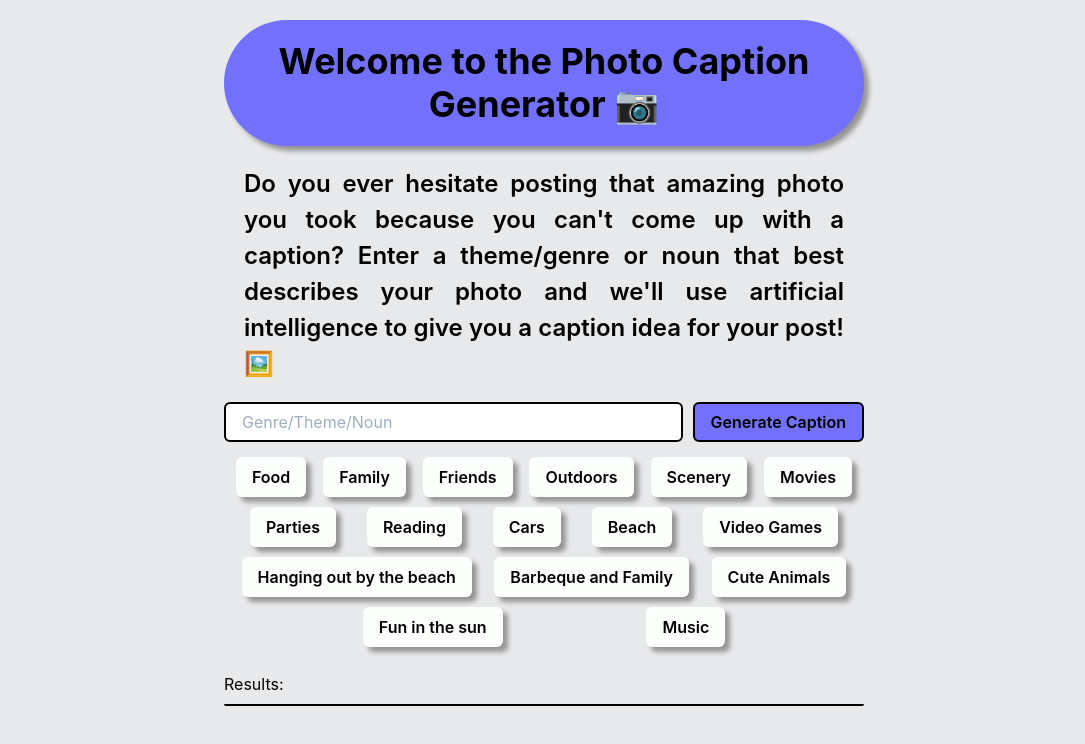
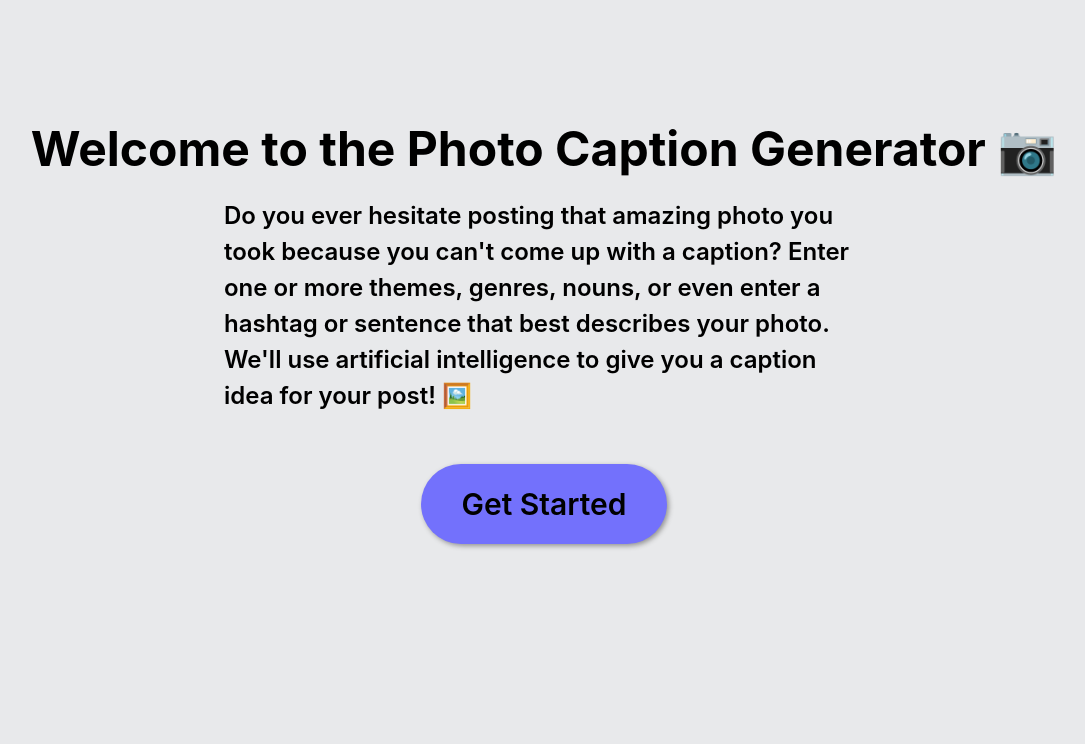
Before and after one commit to kalebchisholm/photo-caption-generator, a React (Create React App) app: page / in a window 1280 px wide. Shown: the top 744 px of the page, without its empty margins (96-1181 px from the left). Built offline with nearby package versions, Linux system fonts and the light colour scheme.

Commit message:
Functionally complete

```diff
--- a/package.json
+++ b/package.json
@@ -15,6 +15,7 @@
     "react": "^17.0.2",
     "react-dom": "^17.0.2",
     "react-icons": "^4.3.1",
+    "react-router-dom": "^6.3.0",
     "react-scripts": "5.0.0",
     "web-vitals": "^2.1.4"
   },
--- a/src/App.jsx
+++ b/src/App.jsx
@@ -1,7 +1,18 @@
-import { CaptionList } from './pages/CaptionList';
+import { CaptionList } from './pages/CaptionList'
+import { Landing } from './pages/Landing'
+import {
+  BrowserRouter as Router,
+  Route,
+  Routes
+} from 'react-router-dom';
 
 export default function App() {
   return (
-    <CaptionList />
+    <Router>
+      <Routes>
+        <Route path='/' element={<Landing/>}/>
+        <Route path='/generator' element={<CaptionList/>}/>
+      </Routes>
+    </Router>
   );
 }
--- a/src/components/Presets.jsx
+++ b/src/components/Preset.jsx
@@ -1,6 +1,6 @@
 import { Button } from '@chakra-ui/react'
 
-export function Presets(props) {
+export function Preset(props) {
   return (
     <Button
       value={props.data}
--- a/src/containers/CaptionForm.jsx
+++ b/src/containers/CaptionForm.jsx
@@ -7,10 +7,9 @@ import {
   Center,
   Box
 } from '@chakra-ui/react'
-import { Presets } from '../components/Presets';
+import { Preset } from '../components/Preset';
 
 const { Configuration, OpenAIApi } = require("openai");
-
 // ------------------------------ FUNCTION ------------------------------------
 export function CaptionForm(props) {
 
@@ -22,13 +21,12 @@ export function CaptionForm(props) {
 
   const handleSubmit = e => {
     e.preventDefault()
-
     if (!caption) {
       return
     }
 
     const configuration = new Configuration({
-      apiKey: '',
+      apiKey: process.env.REACT_APP_OPENAI_SECRET
     });
 
     const openai = new OpenAIApi(configuration)
@@ -42,6 +40,7 @@ export function CaptionForm(props) {
       presence_penalty: 0,
     })
     .then((response) => {
+      props.setResults(true)
       props.onSubmit({
         themes: caption,
         text: response.data.choices[0].text
@@ -67,9 +66,9 @@ export function CaptionForm(props) {
             <Button
               type='submit'
               onClick={handleSubmit}
+              ml='10px'
               bg='btnColor'
               border='2pt solid black'
-              ml='10px'
               _hover={{
                 bg: 'btnHoverColor'
               }}
@@ -79,22 +78,22 @@ export function CaptionForm(props) {
           </Flex>
         </Grid>
         <Flex flexWrap='wrap' justifyContent='space-evenly' mt='10px'>
-          <Presets data={'Food'} onClick={handleChange} />
-          <Presets data={'Family'} onClick={handleChange} />
-          <Presets data={'Friends'} onClick={handleChange} />
-          <Presets data={'Outdoors'} onClick={handleChange} />
-          <Presets data={'Scenery'} onClick={handleChange} />
-          <Presets data={'Movies'} onClick={handleChange} />
-          <Presets data={'Parties'} onClick={handleChange} />
-          <Presets data={'Reading'} onClick={handleChange} />
-          <Presets data={'Cars'} onClick={handleChange} />
-          <Presets data={'Beach'} onClick={handleChange} />
-          <Presets data={'Video Games'} onClick={handleChange} />
-          <Presets data={'Hanging out by the beach'} onClick={handleChange} />
-          <Presets data={'Barbeque and Family'} onClick={handleChange} />
-          <Presets data={'Cute Animals'} onClick={handleChange} />
-          <Presets data={'Fun in the sun'} onClick={handleChange} />
-          <Presets data={'Music'} onClick={handleChange} />
+          <Preset data={'Food'} onClick={handleChange} />
+          <Preset data={'Family'} onClick={handleChange} />
+          <Preset data={'Friends'} onClick={handleChange} />
+          <Preset data={'Outdoors'} onClick={handleChange} />
+          <Preset data={'Scenery'} onClick={handleChange} />
+          <Preset data={'Movies'} onClick={handleChange} />
+          <Preset data={'Parties'} onClick={handleChange} />
+          <Preset data={'Reading'} onClick={handleChange} />
+          <Preset data={'Cars'} onClick={handleChange} />
+          <Preset data={'Beach'} onClick={handleChange} />
+          <Preset data={'Video Games'} onClick={handleChange} />
+          <Preset data={'Hanging out by the beach'} onClick={handleChange} />
+          <Preset data={'Barbeque and Family'} onClick={handleChange} />
+          <Preset data={'Cute Animals'} onClick={handleChange} />
+          <Preset data={'Fun in the sun'} onClick={handleChange} />
+          <Preset data={'Music'} onClick={handleChange} />
           {/* // TODO: add some more, ALSO try #'s and other short sentences! */}
         </Flex>
       </Box>
--- a/src/containers/Results.jsx
+++ b/src/containers/Results.jsx
@@ -8,7 +8,10 @@ export function Results({captions}) {
   return (
     <Center>
       <Stack mt='20px'>
-        <Text>
+        <Text
+          fontSize='xl'
+          fontWeight='semibold'
+        >
           Results:
         </Text>
         <Box
--- a/src/pages/CaptionList.jsx
+++ b/src/pages/CaptionList.jsx
@@ -1,11 +1,12 @@
 import { useState } from "react"
 import { Results } from "../containers/Results"
 import { CaptionForm } from "../containers/CaptionForm"
-import { Heading, Text, Flex } from '@chakra-ui/react'
+import { Heading, Text, Flex, Box, Divider } from '@chakra-ui/react'
 
 export function CaptionList() {
 
   const [captions, setCaptions] = useState([])
+  const [isResults, setResults] = useState(false)
 
   const addCaption = caption => {
     if(!caption.text || /^\s*$/.test(caption.text)) {
@@ -23,31 +24,41 @@ export function CaptionList() {
         textAlign='center'
         bg='primary'
         p='20px'
-        mt='20px'
+        m='20px'
         mx='auto'
         borderRadius='full'
-        w='50vw'
+        w='fit-content'
         shadow='5px 5px 5px #949494'
       >
-        Welcome to the Photo Caption Generator 📷
+        Photo Caption Generator 📷
       </Heading>
       <Text
         mx='auto'
-        textAlign='justify'
-        p='20px'
+        my='20px'
+        w='50vw'
         fontSize='2xl'
         fontWeight='semibold'
-        w='50vw'
       >
-        Do you ever hesitate posting that amazing
-        photo you took because you can't come up
-        with a caption? Enter a theme/genre or noun
-        that best describes your photo and we'll use
-        artificial intelligence to give you a
-        caption idea for your post! 🖼️
+        Enter one or more themes, genres, or nouns. You can also
+        enter a hashtag or sentence that best describes your photo:
       </Text>
-      <CaptionForm onSubmit={addCaption} />
-      <Results captions={captions} />
+      <CaptionForm onSubmit={addCaption} setResults={setResults}/>
+      <Box>
+        {
+          !isResults &&
+          <Text
+            w='fit-content'
+            my='70px'
+            mx='auto'
+            fontSize='xl'
+            fontWeight='semibold'
+            opacity='0.6'
+          >
+            Provide prompts to the caption generator to see results
+          </Text>
+        }
+      </Box>
+      <Box>{isResults && <Results captions={captions} />}</Box>
     </Flex>
   )
 }
--- /dev/null
+++ b/src/pages/Landing.jsx
@@ -0,0 +1,44 @@
+import { Box, Button, Center, Heading, Text } from '@chakra-ui/react'
+import { Link } from 'react-router-dom'
+
+export function Landing() {
+  return (
+    <Box>
+      <Heading textAlign='center' fontSize='5xl' mt='15vh'>
+        Welcome to the Photo Caption Generator 📷
+      </Heading>
+      <Text
+        mx='auto'
+        mt='20px'
+        w='50vw'
+        fontSize='2xl'
+        fontWeight='semibold'
+      >
+        Do you ever hesitate posting that amazing
+        photo you took because you can't come up
+        with a caption? Enter one or more themes,
+        genres, nouns, or even enter a hashtag or
+        sentence that best describes your photo.
+        We'll use artificial intelligence to give
+        you a caption idea for your post! 🖼️
+      </Text>
+      <Center>
+        <Button
+          as={Link}
+          to='/generator'
+          p='40px'
+          mt='50px'
+          fontSize='3xl'
+          borderRadius='full'
+          bg='btnColor'
+          _hover={{
+            bg: 'btnHoverColor'
+          }}
+          shadow='2px 2px 5px #949494'
+        >
+          Get Started
+        </Button>
+      </Center>
+    </Box>
+  )
+}
```
Also changed, not shown: 2 other files (tests, documents, lock files or other folders).
